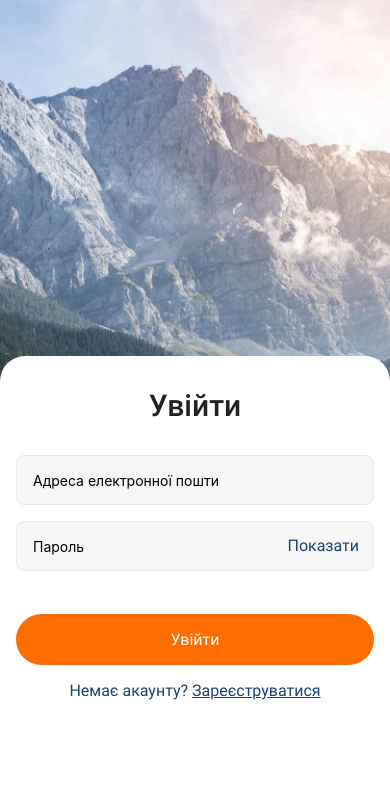
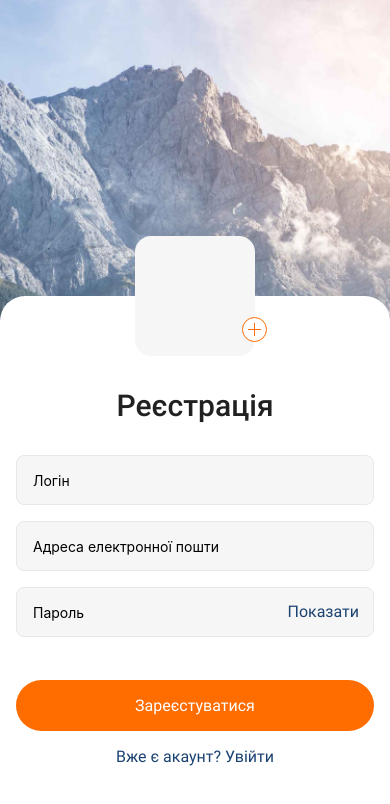
Before and after one commit to bakmaiev/goit-react-native-hw-01, a React Native app: screen / in a window 390 px wide. Shown: the top 804 px of the page. Built offline with nearby package versions, Linux system fonts and the light colour scheme.

Commit message:
Add new changes

```diff
--- a/App.js
+++ b/App.js
@@ -14,8 +14,8 @@ export default function App() {
 
   return (
     <View style={styles.container}>
-      {/* <RegistrationScreen /> */}
-      <LoginScreen />
+      <RegistrationScreen />
+      {/* <LoginScreen /> */}
       <StatusBar style="auto" />
     </View>
   );
```
